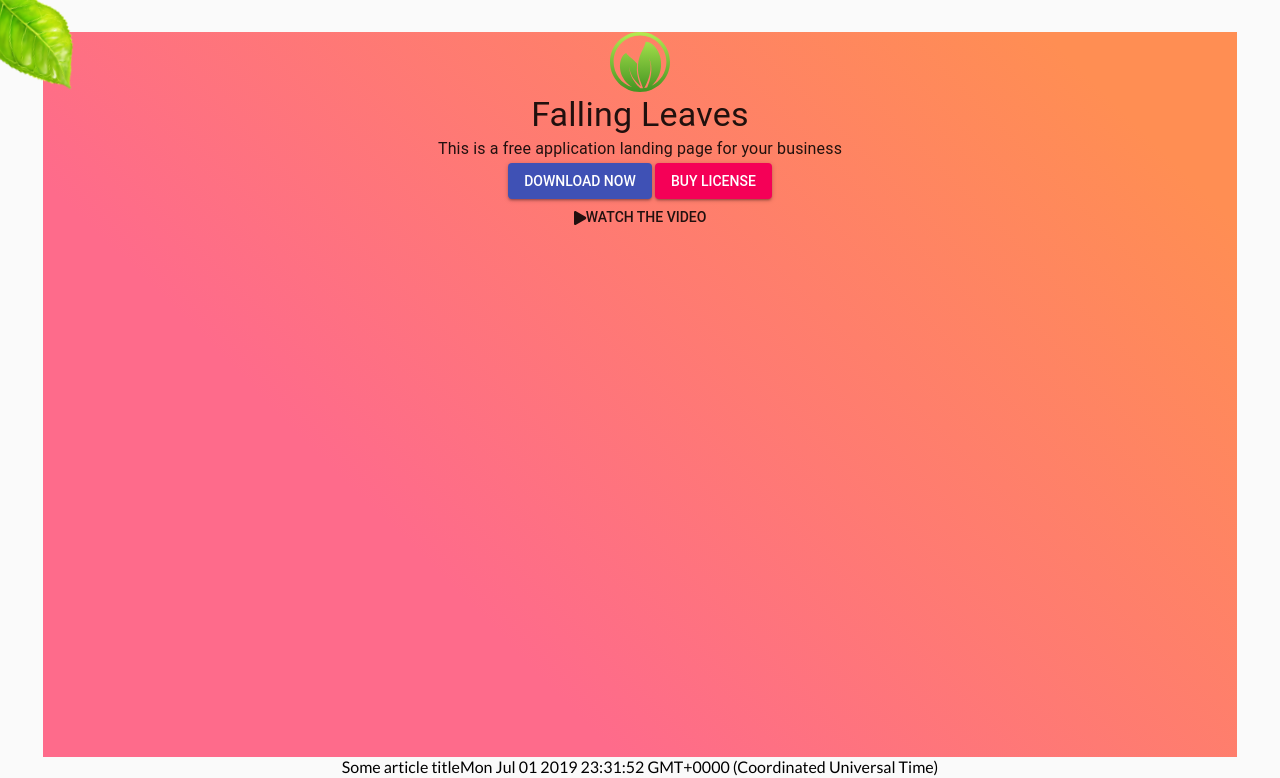
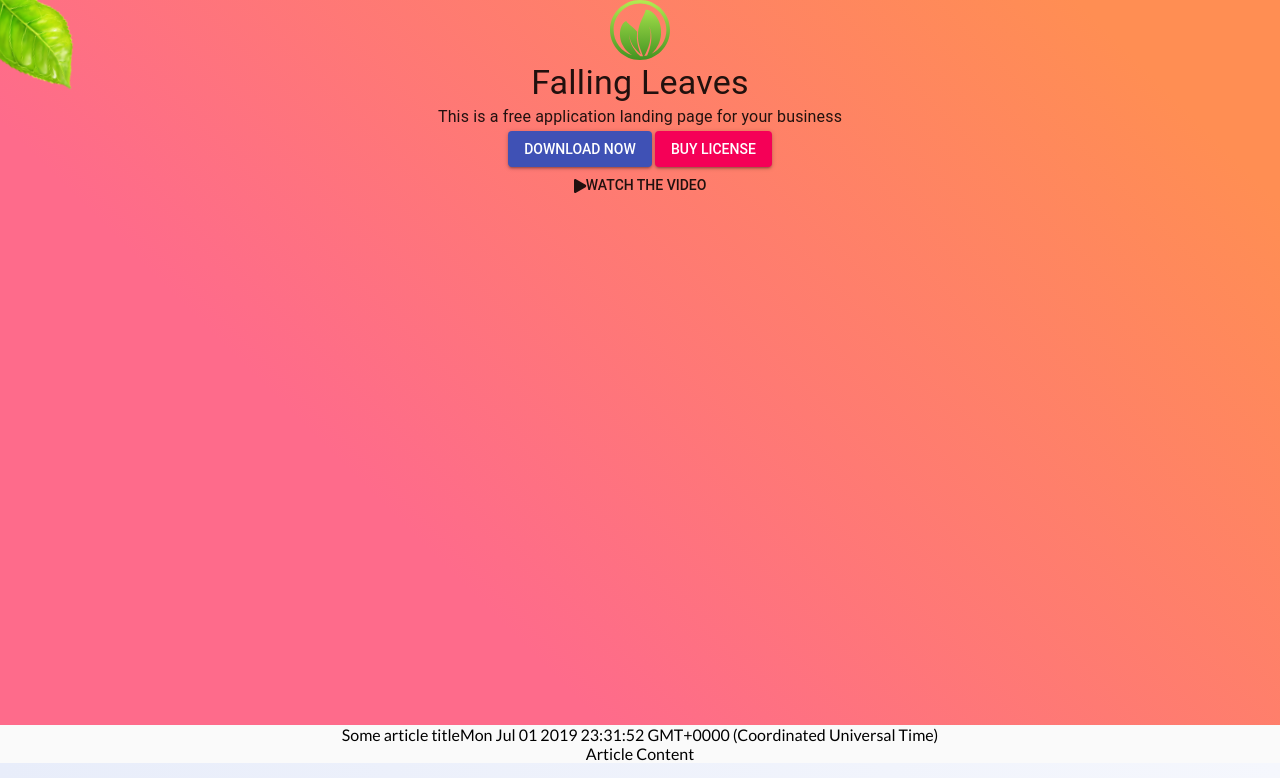
Before and after one commit to tchalvak/fl-r, a React (Create React App) app: page / in a window 1280 px wide. Shown: the top 778 px of the page. Built offline with nearby package versions, Linux system fonts and the light colour scheme.

Commit message:
Some test and layout fixes.

```diff
--- a/src/components/Mockup/mockup.module.css
+++ b/src/components/Mockup/mockup.module.css
@@ -1,5 +1,4 @@
 .mockup{
-    box-sizing: border-box;
     width: 100%;
-    padding: 2rem 2.7rem;
+    padding: 2rem auto;
 }
```
Also changed, not shown: 2 other files (tests, documents, lock files or other folders).
